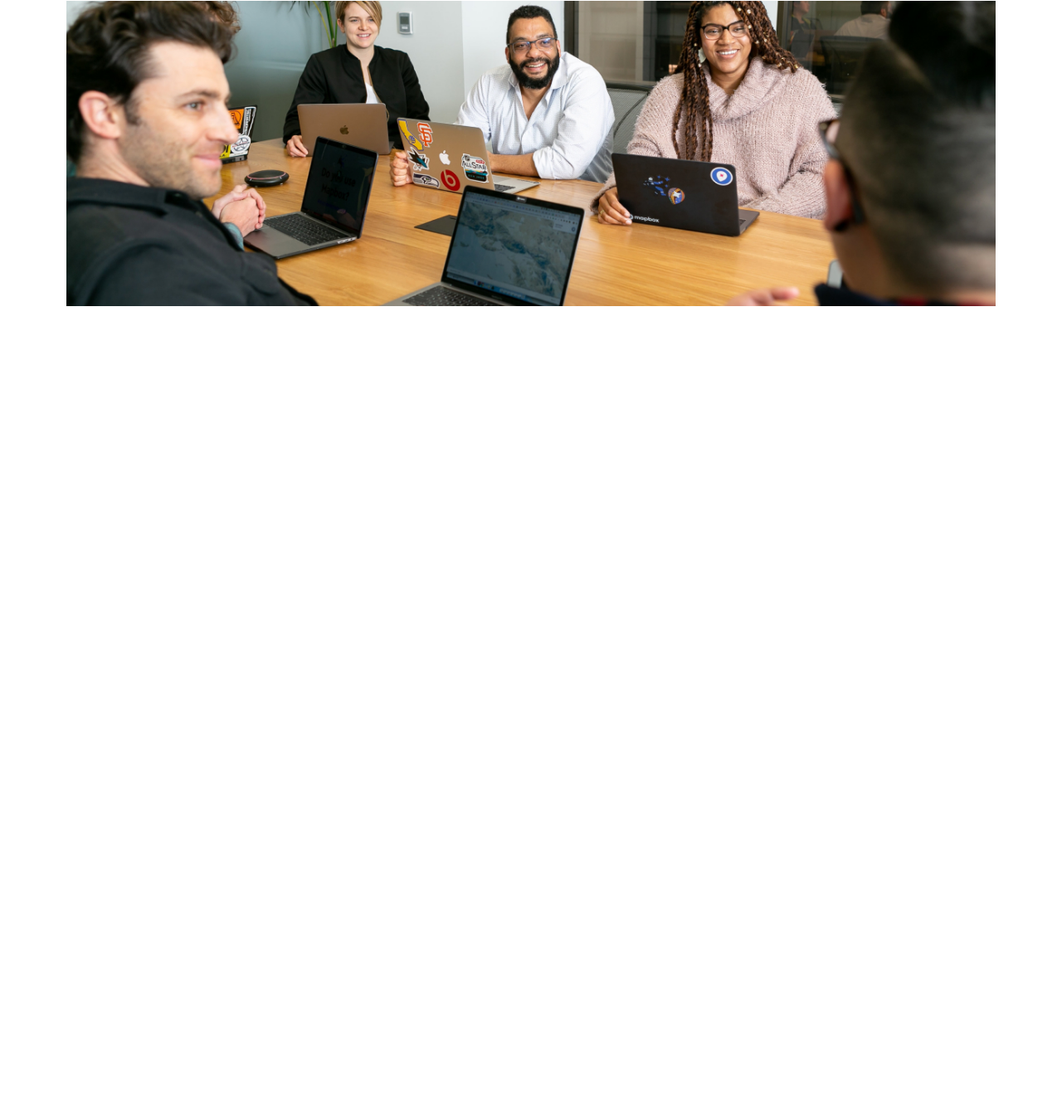
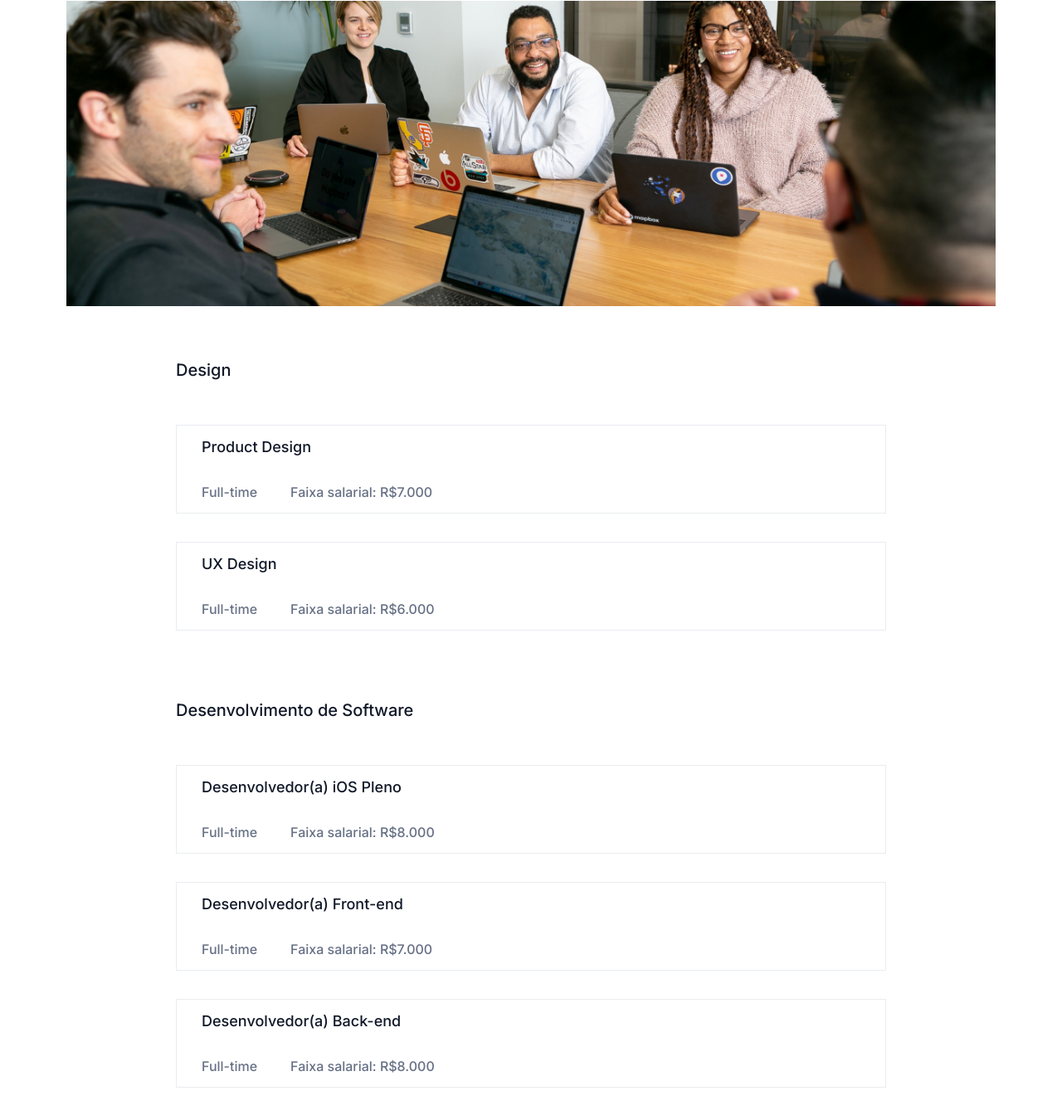
Before and after one commit to gizelecardoso/optimus_tech_alura, a plain HTML site: page index.html in a window 1280 px wide. Shown: the part 1127-2477 px from the top of the page at 83% size. Before the commit the page ends 1561 px from the top, so only its background shows below. Drawn offline with Linux system fonts and the light colour scheme; a web font is replaced by a local one.

Commit message:
Create section about available jobs

```diff
--- a/index.html
+++ b/index.html
@@ -65,6 +65,50 @@
         <p class="container_looking_for_talents_sub_title">Somos uma equipe 100% remota com pessoas do Brasil inteiro.</p>
       </div>
       <img class="container_looking_for_talents_image" src="./assets/looking_for_talents.jpg">
+
+      <div class="jobs">
+        <h3 class="jobs_group">Design</h3>
+        <div class="jobs_card">
+          <span class="jobs_group_title">Product Design</span>
+          <div class="jobs_group_infos">
+            <span class="jobs_group_infos_text">Full-time</span>
+            <span class="jobs_group_infos_text">Faixa salarial: R$7.000</span>
+          </div>
+        </div>
+
+        <div class="jobs_card">
+          <span class="jobs_group_title">UX Design</span>
+          <div class="jobs_group_infos">
+            <span class="jobs_group_infos_text">Full-time</span>
+            <span class="jobs_group_infos_text">Faixa salarial: R$6.000</span>
+          </div>
+        </div>
+
+        <h3 class="jobs_group">Desenvolvimento de Software</h3>
+        <div class="jobs_card">
+          <span class="jobs_group_title">Desenvolvedor(a) iOS Pleno</span>
+          <div class="jobs_group_infos">
+            <span class="jobs_group_infos_text">Full-time</span>
+            <span class="jobs_group_infos_text">Faixa salarial: R$8.000</span>
+          </div>
+        </div>
+
+        <div class="jobs_card">
+          <span class="jobs_group_title">Desenvolvedor(a) Front-end</span>
+          <div class="jobs_group_infos">
+            <span class="jobs_group_infos_text">Full-time</span>
+            <span class="jobs_group_infos_text">Faixa salarial: R$7.000</span>
+          </div>
+        </div>
+
+        <div class="jobs_card">
+          <span class="jobs_group_title">Desenvolvedor(a) Back-end</span>
+          <div class="jobs_group_infos">
+            <span class="jobs_group_infos_text">Full-time</span>
+            <span class="jobs_group_infos_text">Faixa salarial: R$8.000</span>
+          </div>
+        </div>
+      </div>
     </section>
   </main>
 </body>
--- a/styles/main.css
+++ b/styles/main.css
@@ -103,3 +103,43 @@
 .container_looking_for_talents_image {
   width: 100%;
 }
+
+.jobs {
+  display: grid;
+  width: 80%;
+  gap: 24px;
+}
+
+.jobs_card {
+  display: grid;
+  gap: 24px;
+  padding: 10px;
+  border: 1px solid var(--blue-first-color);
+}
+
+.jobs_group {
+  padding: 50px 0 20px 0;
+  font-size: 20px;
+  font-weight: 500;
+  color: var(--black-first-color);
+  font-family: "Inter", sans-serif;
+}
+
+.jobs_group_title {
+  font-size: 18px;
+  font-weight: 500;
+  color: var(--black-first-color);
+  font-family: "Inter", sans-serif;
+}
+
+.jobs_group_infos {
+  display: flex;
+  margin: 0;
+}
+
+.jobs_group_infos_text {
+  font-size: 16px;
+  font-weight: 500;
+  color: var(--gray-second-color);
+  font-family: "Inter", sans-serif;
+}
```
Also changed, not shown: assets/readme/fifth_day.png (added), 1 other file.
